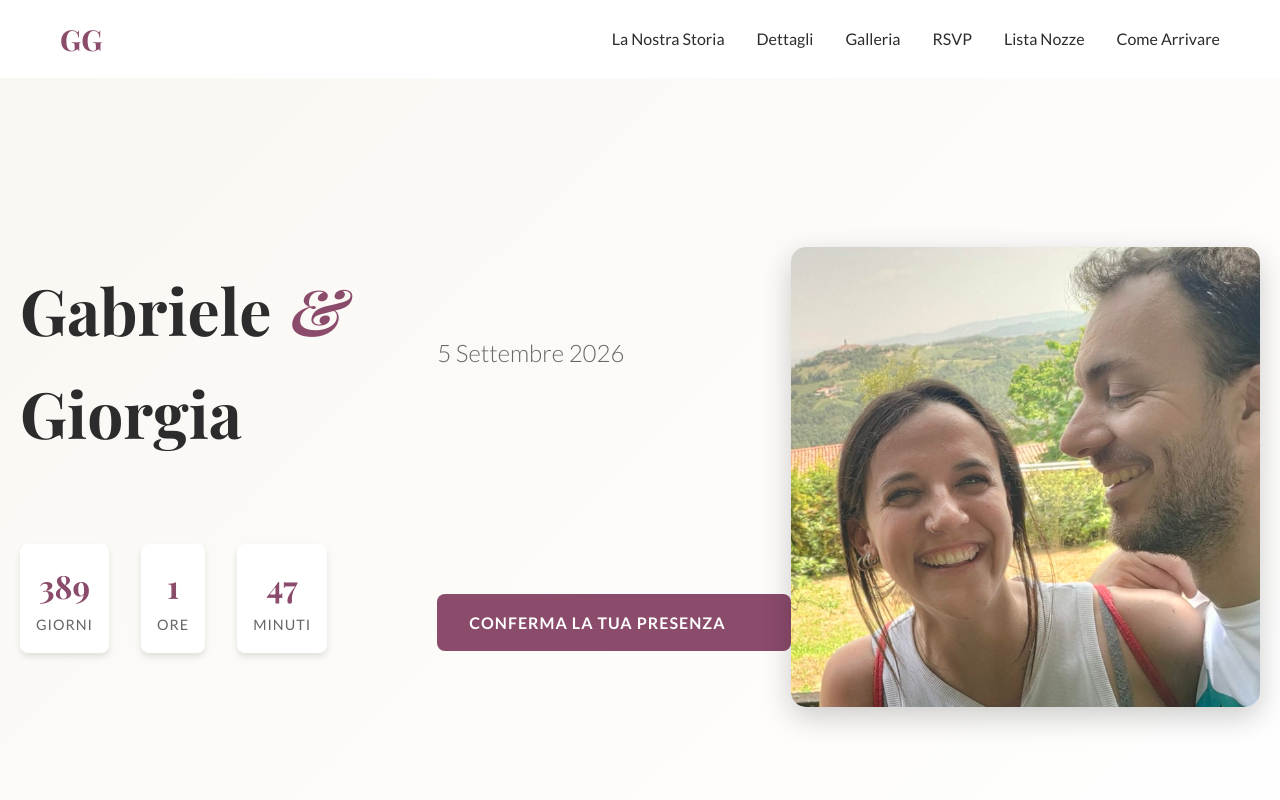
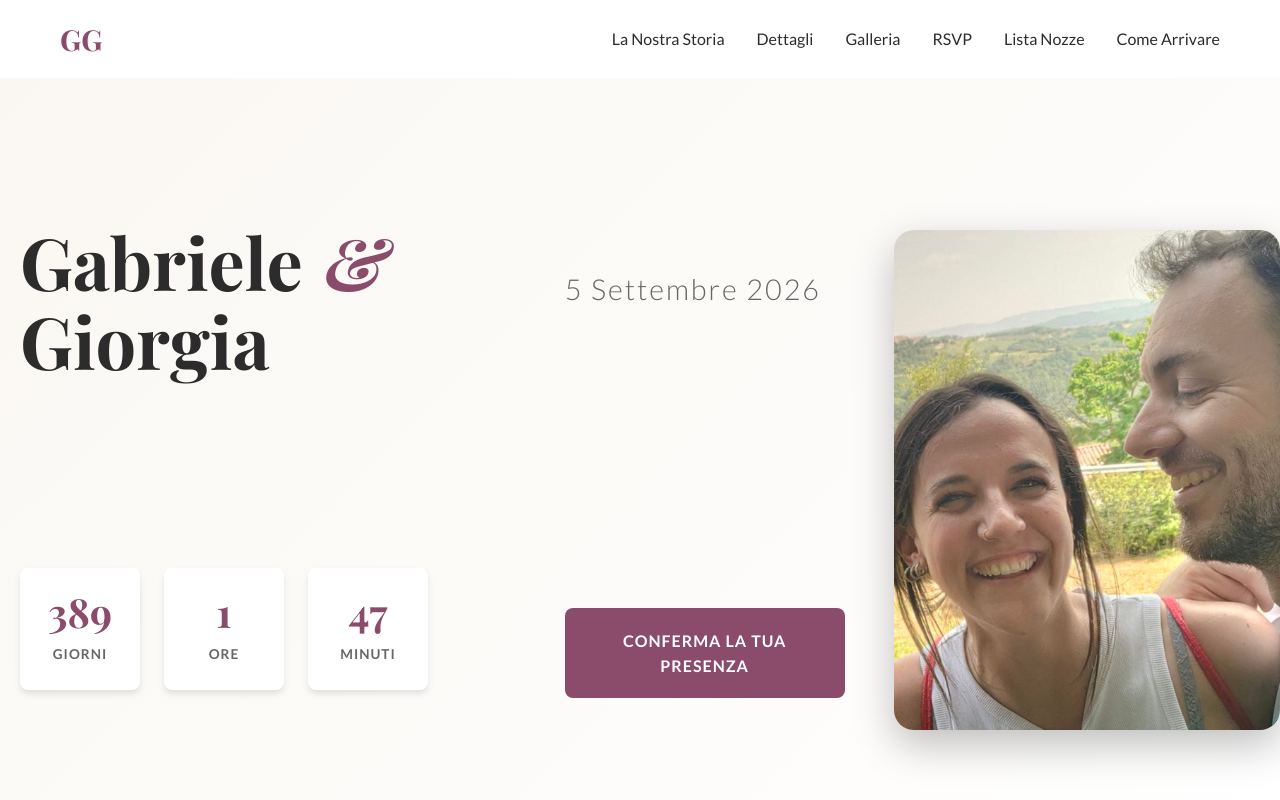
Before and after one commit to knives85/gio-ga, a Jekyll site: the page built from index.html, in a window 1280 px wide and 900 px high. Shown: the top 800 px of the window. Built offline with Jekyll 4.4.1, drawn with Linux system fonts in a browser that asks for light colours.

Commit message:
review layout

```diff
--- a/assets/css/style.css
+++ b/assets/css/style.css
@@ -112,23 +112,32 @@ h3 { font-size: 1.8rem; }
     min-height: 100vh;
     display: flex;
     align-items: center;
-    padding: 120px 20px 60px;
+    padding: 120px 0 60px;
     background: linear-gradient(135deg, var(--secondary-color) 0%, var(--white) 100%);
 }
 
 .hero-content {
     max-width: 1200px;
     margin: 0 auto;
+    padding: 0 20px;
     display: grid;
-    grid-template-columns: 1fr 1fr;
-    gap: 4rem;
+    grid-template-columns: 1.2fr 0.8fr;
+    gap: 5rem;
     align-items: center;
+    min-height: 600px;
+}
+
+.hero-text {
+    display: flex;
+    flex-direction: column;
+    justify-content: center;
 }
 
 .names {
-    font-size: 4rem;
+    font-size: 4.5rem;
     color: var(--text-color);
-    margin-bottom: 1rem;
+    margin-bottom: 1.5rem;
+    line-height: 1.1;
 }
 
 .names span {
@@ -137,69 +146,90 @@ h3 { font-size: 1.8rem; }
 }
 
 .wedding-date {
-    font-size: 1.5rem;
+    font-size: 1.8rem;
     color: var(--light-text);
-    margin-bottom: 2rem;
+    margin-bottom: 3rem;
     font-weight: 300;
+    letter-spacing: 2px;
 }
 
 .countdown {
     display: flex;
-    gap: 2rem;
+    gap: 1.5rem;
     margin-bottom: 3rem;
+    justify-content: flex-start;
 }
 
 .countdown-item {
     text-align: center;
-    padding: 1rem;
+    padding: 1.5rem 1rem;
     background: var(--white);
     border-radius: var(--border-radius);
     box-shadow: var(--shadow);
+    min-width: 100px;
+    flex: 1;
+    max-width: 120px;
 }
 
 .countdown-item span {
     display: block;
-    font-size: 2rem;
+    font-size: 2.5rem;
     font-weight: 700;
     color: var(--primary-color);
     font-family: 'Playfair Display', serif;
+    line-height: 1;
+    margin-bottom: 0.5rem;
 }
 
 .countdown-item label {
-    font-size: 0.9rem;
+    font-size: 0.85rem;
     color: var(--light-text);
     text-transform: uppercase;
     letter-spacing: 1px;
+    font-weight: 600;
 }
 
 .cta-button {
     display: inline-block;
     background: var(--primary-color);
     color: var(--white);
-    padding: 1rem 2rem;
+    padding: 1.2rem 2.5rem;
     text-decoration: none;
     border-radius: var(--border-radius);
     font-weight: 600;
     transition: all 0.3s ease;
     text-transform: uppercase;
     letter-spacing: 1px;
+    font-size: 1rem;
+    max-width: 280px;
+    text-align: center;
 }
 
 .cta-button:hover {
     background: var(--accent-color);
     transform: translateY(-2px);
-    box-shadow: 0 6px 12px rgba(0,0,0,0.15);
+    box-shadow: 0 8px 20px rgba(0,0,0,0.15);
 }
 
 .hero-image {
-    text-align: center;
+    display: flex;
+    align-items: center;
+    justify-content: center;
+    position: relative;
 }
 
 .hero-image img {
-    max-width: 100%;
-    height: auto;
-    border-radius: 15px;
-    box-shadow: 0 10px 30px rgba(0,0,0,0.2);
+    width: 100%;
+    height: 500px;
+    object-fit: cover;
+    object-position: center top;
+    border-radius: 20px;
+    box-shadow: 0 15px 40px rgba(0,0,0,0.25);
+    transition: transform 0.3s ease;
+}
+
+.hero-image:hover img {
+    transform: scale(1.02);
 }
 
 /* Sections */
@@ -556,25 +586,69 @@ section h2 {
         transform: translateY(-8px) rotate(-45deg);
     }
 
+    /* Hero responsive */
+    .hero {
+        padding: 100px 0 60px;
+        min-height: auto;
+    }
+
     .hero-content {
         grid-template-columns: 1fr;
+        gap: 3rem;
         text-align: center;
+        padding: 0 15px;
+        min-height: auto;
+    }
+
+    .hero-text {
+        order: 1;
+    }
+
+    .hero-image {
+        order: 2;
+    }
+
+    .hero-image img {
+        height: 400px;
+        border-radius: 15px;
     }
 
     .names {
-        font-size: 2.5rem;
+        font-size: 3rem;
+        line-height: 1.1;
+        margin-bottom: 1rem;
+    }
+
+    .wedding-date {
+        font-size: 1.4rem;
+        margin-bottom: 2rem;
+        letter-spacing: 1px;
     }
 
     .countdown {
         justify-content: center;
+        gap: 1rem;
+        margin-bottom: 2.5rem;
     }
 
     .countdown-item {
-        padding: 0.8rem;
+        padding: 1rem 0.8rem;
+        min-width: 80px;
+        max-width: 90px;
     }
 
     .countdown-item span {
-        font-size: 1.5rem;
+        font-size: 2rem;
+    }
+
+    .countdown-item label {
+        font-size: 0.8rem;
+    }
+
+    .cta-button {
+        padding: 1rem 2rem;
+        font-size: 0.9rem;
+        max-width: 100%;
     }
 
     .story-item {
@@ -611,19 +685,42 @@ section h2 {
 
 @media (max-width: 480px) {
     .hero {
-        padding: 100px 10px 40px;
+        padding: 90px 0 40px;
+    }
+
+    .hero-content {
+        padding: 0 10px;
+        gap: 2.5rem;
     }
 
     .names {
-        font-size: 2rem;
+        font-size: 2.2rem;
+    }
+
+    .wedding-date {
+        font-size: 1.2rem;
     }
 
     .countdown {
-        gap: 1rem;
+        gap: 0.8rem;
     }
 
     .countdown-item {
-        padding: 0.6rem;
+        padding: 0.8rem 0.5rem;
+        min-width: 70px;
+        max-width: 80px;
+    }
+
+    .countdown-item span {
+        font-size: 1.6rem;
+    }
+
+    .countdown-item label {
+        font-size: 0.75rem;
+    }
+
+    .hero-image img {
+        height: 350px;
     }
 
     .gallery-grid {
@@ -635,3 +732,22 @@ section h2 {
         padding: 1.5rem;
     }
 }
+
+@media (min-width: 1400px) {
+    .hero-content {
+        max-width: 1400px;
+        gap: 6rem;
+    }
+
+    .names {
+        font-size: 5.5rem;
+    }
+
+    .wedding-date {
+        font-size: 2rem;
+    }
+
+    .hero-image img {
+        height: 600px;
+    }
+}
```
Also changed, not shown: index.html (indentation only).
